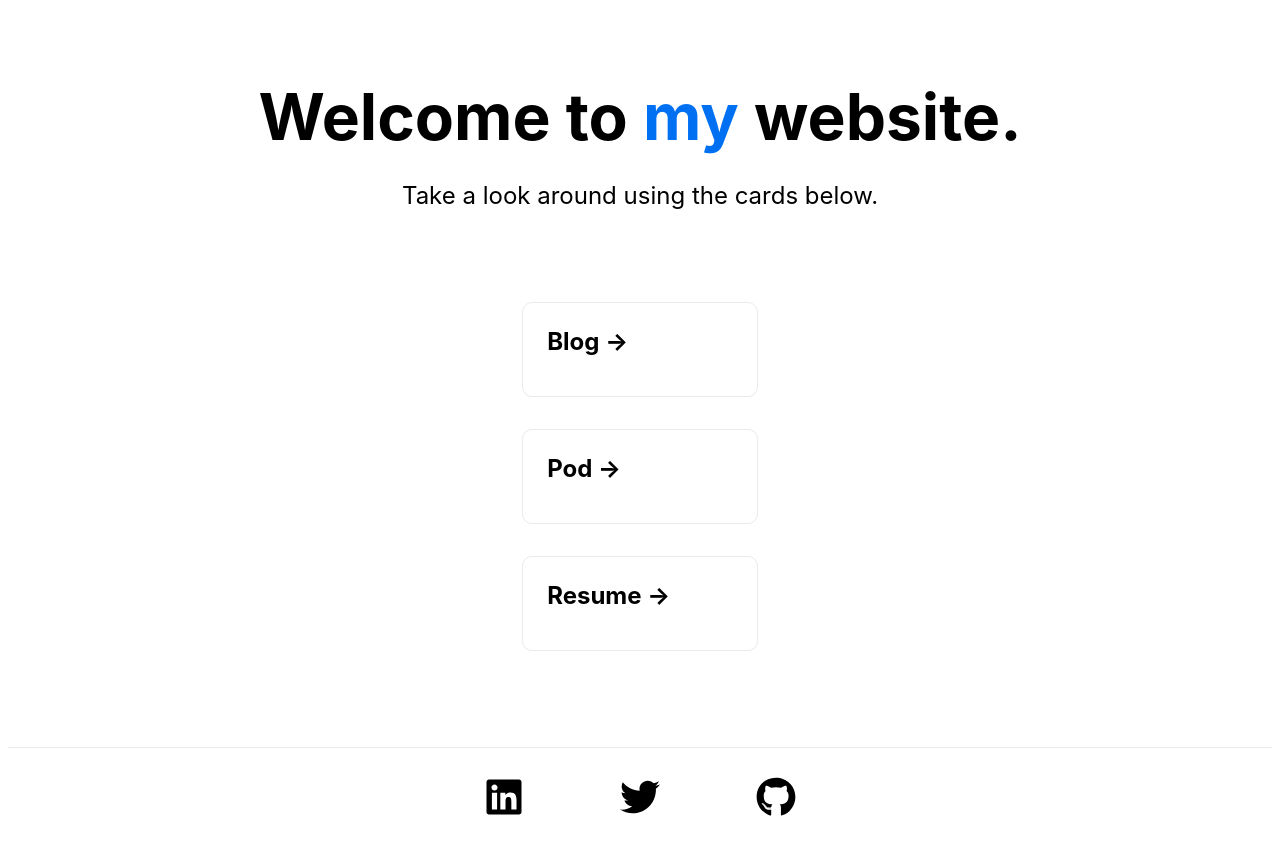
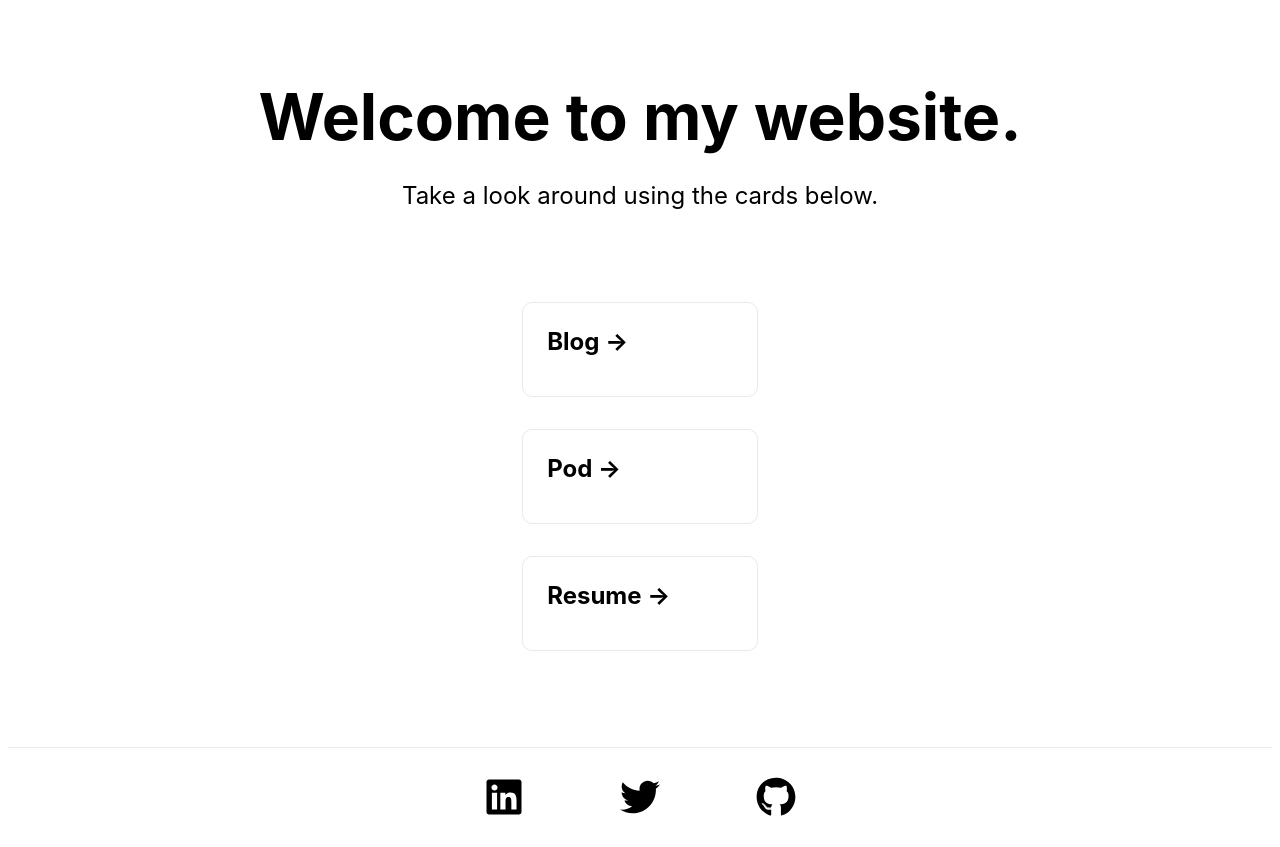
Before and after one commit to maxwalts/mwalts.com, a Next.js app: page / in a window 1280 px wide. Built offline with nearby package versions, Linux system fonts and the light colour scheme.

Commit message:
color on index

```diff
--- a/pages/index.js
+++ b/pages/index.js
@@ -16,9 +16,9 @@ export default function Home() {
       <main className={styles.mainnounderline}>
         <h1 className={styles.title}>
           Welcome to {" "}
-          <a className={styles.tooltip}> my
+          <span className={styles.tooltip}> my
             <span className={styles.tooltiptext}>Max Walts mwalts@umich.edu</span>
-          </a>
+          </span>
           {" "} website.
         </h1>
 
--- a/styles/Home.module.css
+++ b/styles/Home.module.css
@@ -82,7 +82,6 @@
 .tooltip {
   position: relative;
   display: inline-block;
-  color:#0070f3;
 }
 .tooltip a:hover,
 .tooltip a:focus,
```
